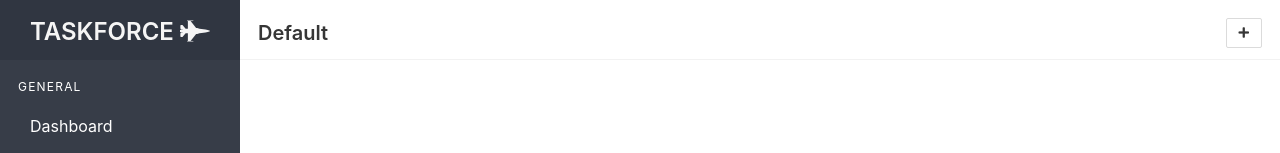
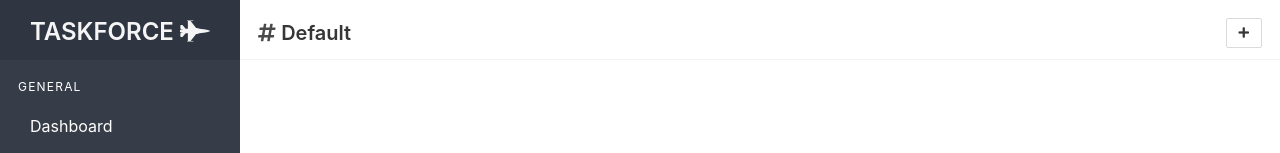
Before and after one commit to vividhsv/taskforce, a Vue app: page /#/ in a window 1280 px wide. Shown: the top 153 px of the page. Built offline with nearby package versions, Linux system fonts and the light colour scheme; what vue-moment would draw is missing.

Commit message:
Adds hashtag icon to header

```diff
--- a/src/components/TaskMainHeader.vue
+++ b/src/components/TaskMainHeader.vue
@@ -4,7 +4,9 @@
       <!-- Left side -->
       <div class="level-left">
         <div class="level-item">
-          <p class="subtitle is-5"><strong>Default</strong></p>
+          <p class="subtitle is-5">
+            <i class="fas fa-hashtag"></i> <strong> Default</strong>
+          </p>
         </div>
       </div>
 
```
